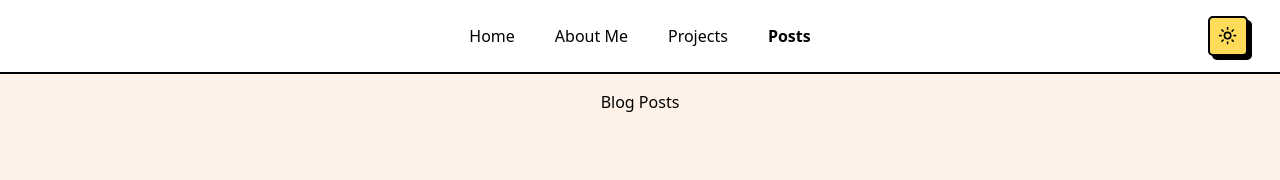
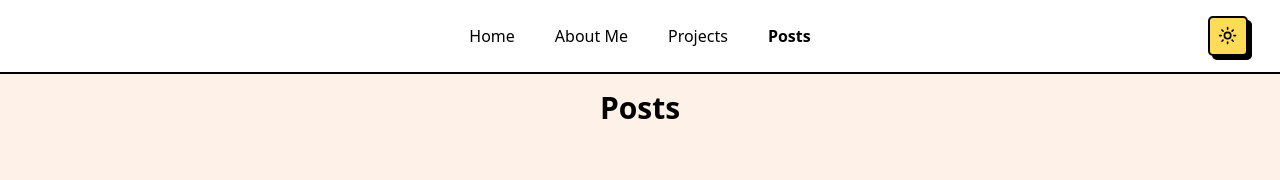
Before and after one commit to 0xrsydn/personalweb-astro, an Astro site: page /posts in a window 1280 px wide. Shown: the top 180 px of the page. Built offline with nearby package versions, Linux system fonts and the light colour scheme; Astro itself is replaced by a stand-in of ours.

Commit message:
wip blog setup

```diff
--- a/src/pages/posts/index.astro
+++ b/src/pages/posts/index.astro
@@ -6,8 +6,8 @@ const posts = await getCollection('blog');
 posts.sort((a, b) => b.data.pubDate.valueOf() - a.data.pubDate.valueOf());
 ---
 
-<MyLayout title="Blog Posts">
-  <h1>Blog Posts</h1>
+<MyLayout title="Posts | Rasyidan Akbar F.">
+  <h1 class="text-3xl font-black">Posts</h1>
   <ul>
     {posts.map((post) => (
       <li>
```
